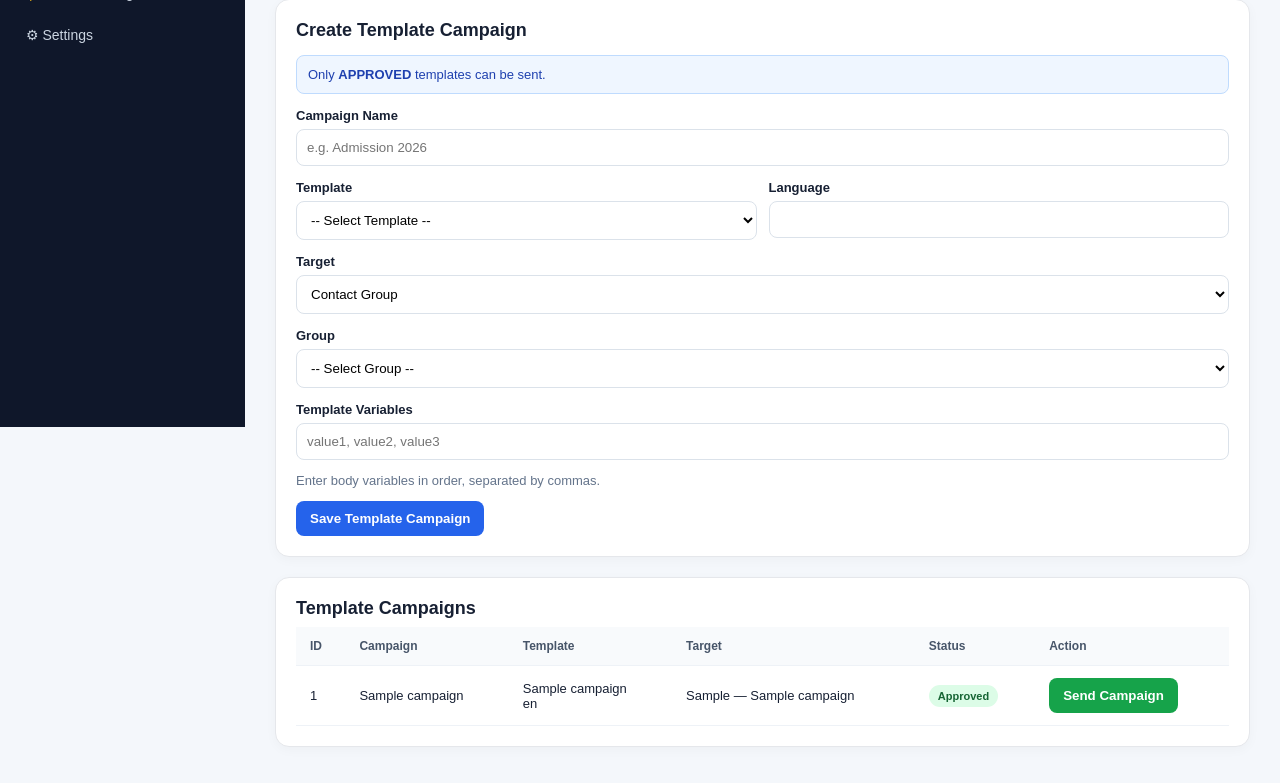
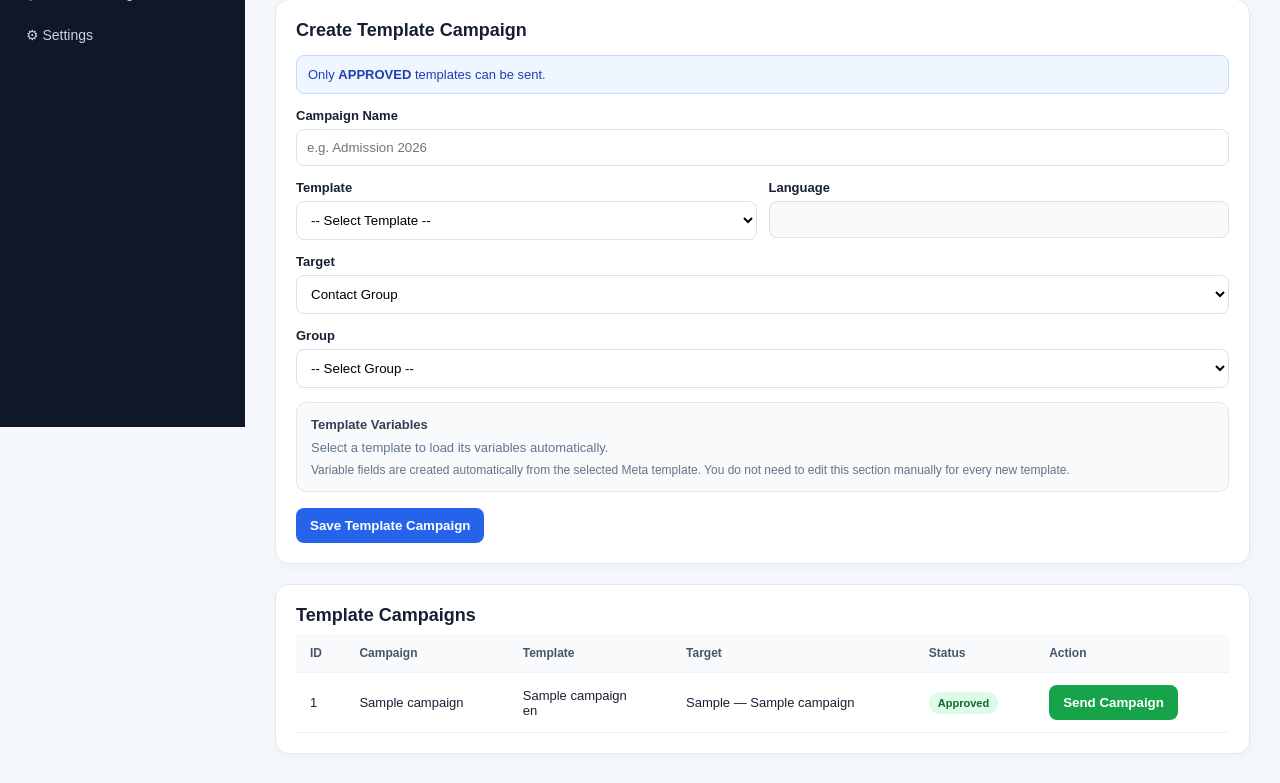
Before and after one commit to Margdarshak-india/deepaks-crm, a Flask app: template templates/template_campaigns.html in a window 1280 px wide. Shown: the part 373-1156 px from the top of the page. Before the commit the page ends 1127 px from the top, so only its background shows below. Run offline with Flask 3, Linux system fonts and the light colour scheme; the template is opened without the code that fills it: most values are stand-ins (such as "Sample title", 1, 10 or a date in 2020); some libraries are stand-ins or nearby versions.

Commit message:
Update template_campaigns.html

```diff
--- a/templates/template_campaigns.html
+++ b/templates/template_campaigns.html
@@ -5,23 +5,38 @@
 <meta name="viewport" content="width=device-width,initial-scale=1">
 <title>Template Campaign - Deepak's CRM</title>
 <style>
-*{box-sizing:border-box}body{margin:0;font-family:Arial,sans-serif;background:#f4f7fb;color:#172033}
+*{box-sizing:border-box}
+body{margin:0;font-family:Arial,sans-serif;background:#f4f7fb;color:#172033}
 .sidebar{position:fixed;inset:0 auto 0 0;width:245px;background:#0f172a;color:#fff;padding:20px 14px}
 .brand{font-weight:700;font-size:18px;padding:10px 12px 24px;border-bottom:1px solid #334155;margin-bottom:18px}
 .nav a{display:block;color:#cbd5e1;text-decoration:none;padding:11px 12px;border-radius:9px;margin:4px 0;font-size:14px}
 .nav a:hover,.nav a.active{background:#2563eb;color:#fff}
-.main{margin-left:245px;min-height:100vh}.topbar{height:68px;background:#fff;border-bottom:1px solid #e5e7eb;padding:0 30px;display:flex;align-items:center;justify-content:space-between}
-.content{padding:28px 30px;max-width:1450px;margin:auto}.heading{margin-bottom:20px}.heading h1{margin:0;font-size:28px}.heading p{color:#64748b}
-.grid{display:grid;grid-template-columns:1fr 1fr;gap:18px}.card,.table-card{background:#fff;border:1px solid #e5e7eb;border-radius:14px;padding:20px;box-shadow:0 3px 12px #00000008;margin-bottom:20px}
+.main{margin-left:245px;min-height:100vh}
+.topbar{height:68px;background:#fff;border-bottom:1px solid #e5e7eb;padding:0 30px;display:flex;align-items:center;justify-content:space-between}
+.content{padding:28px 30px;max-width:1450px;margin:auto}
+.heading{margin-bottom:20px}.heading h1{margin:0;font-size:28px}.heading p{color:#64748b}
+.grid{display:grid;grid-template-columns:1fr 1fr;gap:18px}
+.card,.table-card{background:#fff;border:1px solid #e5e7eb;border-radius:14px;padding:20px;box-shadow:0 3px 12px #00000008;margin-bottom:20px}
 h2{font-size:18px;margin:0 0 8px}.muted{color:#64748b;font-size:13px}
 label{display:block;font-size:13px;font-weight:600;margin:14px 0 6px}
 input,select{width:100%;padding:10px;border:1px solid #dbe2ea;border-radius:8px;background:#fff}
-.row{display:grid;grid-template-columns:1fr 1fr;gap:12px}.btn{display:inline-block;border:0;border-radius:8px;padding:10px 14px;font-weight:600;text-decoration:none;cursor:pointer}
+input[readonly]{background:#f8fafc;color:#475569}
+.row{display:grid;grid-template-columns:1fr 1fr;gap:12px}
+.btn{display:inline-block;border:0;border-radius:8px;padding:10px 14px;font-weight:600;text-decoration:none;cursor:pointer}
 .blue{background:#2563eb;color:#fff}.green{background:#16a34a;color:#fff}.gray{background:#475569;color:#fff}.disabled{background:#cbd5e1;color:#64748b}
-.full{width:100%;text-align:center;margin-top:12px}.alert{padding:11px;background:#eff6ff;border:1px solid #bfdbfe;border-radius:8px;color:#1e40af;font-size:13px;margin:14px 0}
+.full{width:100%;text-align:center;margin-top:12px}
+.alert{padding:11px;background:#eff6ff;border:1px solid #bfdbfe;border-radius:8px;color:#1e40af;font-size:13px;margin:14px 0}
 .flash{padding:11px;background:#ecfdf5;border:1px solid #a7f3d0;border-radius:8px;color:#065f46;margin-bottom:15px;font-size:13px}
-.table-wrap{overflow-x:auto}table{width:100%;border-collapse:collapse;min-width:720px}th,td{padding:12px 14px;border-bottom:1px solid #eef2f7;text-align:left;font-size:13px}th{background:#f8fafc;font-size:12px;color:#475569}
-.status{padding:5px 9px;border-radius:20px;font-size:11px;font-weight:700}.approved{background:#dcfce7;color:#166534}.pending{background:#fef3c7;color:#92400e}.rejected{background:#fee2e2;color:#991b1b}
+.table-wrap{overflow-x:auto}table{width:100%;border-collapse:collapse;min-width:720px}
+th,td{padding:12px 14px;border-bottom:1px solid #eef2f7;text-align:left;font-size:13px}
+th{background:#f8fafc;font-size:12px;color:#475569}
+.status{padding:5px 9px;border-radius:20px;font-size:11px;font-weight:700}
+.approved{background:#dcfce7;color:#166534}.pending{background:#fef3c7;color:#92400e}.rejected{background:#fee2e2;color:#991b1b}
+.template-preview{margin-top:12px;padding:12px;background:#f8fafc;border:1px dashed #cbd5e1;border-radius:8px;font-size:13px;white-space:pre-wrap;color:#334155}
+.variable-box{margin-top:14px;padding:14px;background:#f8fafc;border:1px solid #e2e8f0;border-radius:10px}
+.variable-title{font-size:13px;font-weight:700;color:#334155;margin-bottom:8px}
+.variable-help{font-size:12px;color:#64748b;margin-top:8px}
+.no-vars{font-size:13px;color:#166534;background:#ecfdf5;border:1px solid #bbf7d0;padding:10px;border-radius:8px}
 @media(max-width:850px){.sidebar{position:static;width:100%;min-height:auto}.main{margin-left:0}.grid,.row{grid-template-columns:1fr}.topbar{padding:0 15px}.content{padding:20px 15px}}
 </style>
 </head>
@@ -29,45 +44,226 @@ input,select{width:100%;padding:10px;border:1px solid #dbe2ea;border-radius:8px;
 <aside class="sidebar">
 <div class="brand">📱 Deepak's CRM</div>
 <nav class="nav">
-<a href="/">⌂ Dashboard</a><a href="/contacts">👥 Contacts</a><a href="/campaigns">📣 Campaigns</a>
-<a href="/template-campaigns" class="active">🧩 Template Campaign</a><a href="/messages">💬 Messages</a>
-<a href="/incoming">📥 Incoming</a><a href="/webhook/logs">⚡ Webhook Logs</a><a href="/settings">⚙ Settings</a>
+<a href="/">⌂ Dashboard</a>
+<a href="/contacts">👥 Contacts</a>
+<a href="/campaigns">📣 Campaigns</a>
+<a href="/template-campaigns" class="active">🧩 Template Campaign</a>
+<a href="/messages">💬 Messages</a>
+<a href="/incoming">📥 Incoming</a>
+<a href="/webhook/logs">⚡ Webhook Logs</a>
+<a href="/settings">⚙ Settings</a>
 </nav>
 </aside>
+
 <main class="main">
-<header class="topbar"><span>Deepak's CRM / <strong>Template Campaign</strong></span><a class="btn gray" href="/campaigns">Normal Campaign</a></header>
+<header class="topbar">
+<span>Deepak's CRM / <strong>Template Campaign</strong></span>
+<a class="btn gray" href="/campaigns">Normal Campaign</a>
+</header>
+
 <section class="content">
-<div class="heading"><h1>Template Campaign</h1><p>Create, verify and send approved WhatsApp templates.</p></div>
-{% with messages=get_flashed_messages() %}{% for message in messages %}<div class="flash">{{ message }}</div>{% endfor %}{% endwith %}
+<div class="heading">
+<h1>Template Campaign</h1>
+<p>Create, verify and send approved WhatsApp templates.</p>
+</div>
+
+{% with messages=get_flashed_messages() %}
+{% for message in messages %}<div class="flash">{{ message }}</div>{% endfor %}
+{% endwith %}
+
 <div class="grid">
-<div class="card"><h2>1. Create Template in Meta</h2><p class="muted">Create or manage the template in Meta Business Manager. After approval, return here and refresh.</p>
-<a class="btn blue full" href="{{ meta_template_url }}" target="_blank" rel="noopener">Open Meta Template Manager ↗</a></div>
-<div class="card"><h2>2. Refresh Templates</h2><p class="muted">CRM checks the templates available to your WhatsApp Business Account.</p>
-<a class="btn gray full" href="{{ url_for('template_campaigns') }}">↻ Refresh Templates</a></div>
+<div class="card">
+<h2>1. Create Template in Meta</h2>
+<p class="muted">Create or manage the template in Meta Business Manager. After approval, return here and refresh.</p>
+<a class="btn blue full" href="{{ meta_template_url }}" target="_blank" rel="noopener">Open Meta Template Manager ↗</a>
 </div>
+
+<div class="card">
+<h2>2. Refresh Templates</h2>
+<p class="muted">CRM checks the templates available to your WhatsApp Business Account.</p>
+<a class="btn gray full" href="{{ url_for('template_campaigns') }}">↻ Refresh Templates</a>
+</div>
+</div>
+
 <div class="card">
 <h2>Create Template Campaign</h2>
 <div class="alert">Only <strong>APPROVED</strong> templates can be sent.</div>
-<form method="POST" action="{{ url_for('template_campaigns') }}">
+
+<form method="POST" action="{{ url_for('template_campaigns') }}" id="templateCampaignForm">
 <input type="hidden" name="action" value="create">
-<label>Campaign Name</label><input name="name" placeholder="e.g. Admission 2026" required>
+
+<label>Campaign Name</label>
+<input name="name" placeholder="e.g. Admission 2026" required>
+
 <div class="row">
-<div><label>Template</label><select name="template_name" id="template_name" required onchange="lang()"><option value="">-- Select Template --</option>{% for t in templates %}<option value="{{ t.name }}" data-lang="{{ t.language }}">{{ t.name }} — {{ t.language }} — {{ t.status }}</option>{% endfor %}</select></div>
-<div><label>Language</label><input id="template_language" name="template_language" readonly></div>
+<div>
+<label>Template</label>
+<select name="template_name" id="template_name" required onchange="templateChanged()">
+<option value="">-- Select Template --</option>
+{% for t in templates %}
+<option
+value="{{ t.name }}"
+data-lang="{{ t.language }}"
+data-status="{{ t.status }}"
+data-body="{{ t.body_text|e }}"
+data-variable-count="{{ t.variable_count }}"
+data-variables='{{ t.variables|tojson }}'>
+{{ t.name }} — {{ t.language }} — {{ t.status }}{% if t.variable_count %} — {{ t.variable_count }} variable{% if t.variable_count != 1 %}s{% endif %}{% endif %}
+</option>
+{% endfor %}
+</select>
 </div>
-<label>Target</label><select name="target_type" id="target_type" onchange="target()"><option value="group">Contact Group</option><option value="single">Single Number</option><option value="all">All Contacts</option></select>
-<div id="group"><label>Group</label><select name="group_name"><option value="">-- Select Group --</option>{% for g in groups %}<option value="{{ g }}">{{ g }}</option>{% endfor %}</select></div>
-<div id="single" style="display:none"><label>WhatsApp Number</label><input name="manual_number" placeholder="919876543210"></div>
-<label>Template Variables</label><input name="parameters" placeholder="value1, value2, value3">
-<p class="muted">Enter body variables in order, separated by commas.</p>
-<button class="btn blue" type="submit">Save Template Campaign</button>
-</form></div>
-<div class="table-card"><h2>Template Campaigns</h2><div class="table-wrap"><table><thead><tr><th>ID</th><th>Campaign</th><th>Template</th><th>Target</th><th>Status</th><th>Action</th></tr></thead><tbody>
-{% for c in campaigns %}<tr><td>{{ c.id }}</td><td>{{ c.name }}</td><td>{{ c.template_name }}<br>{{ c.template_language }}</td><td>{{ c.target_type }}{% if c.group_name %} — {{ c.group_name }}{% endif %}</td><td><span class="status {% if c.status=='Approved' %}approved{% elif c.status=='Pending' %}pending{% elif c.status=='Rejected' %}rejected{% endif %}">{{ c.status }}</span></td><td>{% if c.status=='Approved' %}<form method="POST" action="{{ url_for('send_template_campaign',cid=c.id) }}" onsubmit="return confirm('Send this approved template campaign?')"><button class="btn green">Send Campaign</button></form>{% else %}<span class="btn disabled">Send Disabled</span>{% endif %}</td></tr>{% else %}<tr><td colspan="6">No template campaigns yet.</td></tr>{% endfor %}
-</tbody></table></div></div>
-</section></main>
+
+<div>
+<label>Language</label>
+<input id="template_language" name="template_language" readonly>
+</div>
+</div>
+
+<div id="templatePreview" class="template-preview" style="display:none"></div>
+
+<label>Target</label>
+<select name="target_type" id="target_type" onchange="targetChanged()">
+<option value="group">Contact Group</option>
+<option value="single">Single Number</option>
+<option value="all">All Contacts</option>
+</select>
+
+<div id="group">
+<label>Group</label>
+<select name="group_name">
+<option value="">-- Select Group --</option>
+{% for g in groups %}<option value="{{ g }}">{{ g }}</option>{% endfor %}
+</select>
+</div>
+
+<div id="single" style="display:none">
+<label>WhatsApp Number</label>
+<input name="manual_number" placeholder="919876543210">
+</div>
+
+<div class="variable-box">
+<div class="variable-title">Template Variables</div>
+<div id="variablesContainer">
+<div class="muted">Select a template to load its variables automatically.</div>
+</div>
+<input type="hidden" name="parameters" id="parameters">
+<div class="variable-help">Variable fields are created automatically from the selected Meta template. You do not need to edit this section manually for every new template.</div>
+</div>
+
+<button class="btn blue" type="submit" style="margin-top:16px">Save Template Campaign</button>
+</form>
+</div>
+
+<div class="table-card">
+<h2>Template Campaigns</h2>
+<div class="table-wrap">
+<table>
+<thead><tr><th>ID</th><th>Campaign</th><th>Template</th><th>Target</th><th>Status</th><th>Action</th></tr></thead>
+<tbody>
+{% for c in campaigns %}
+<tr>
+<td>{{ c.id }}</td>
+<td>{{ c.name }}</td>
+<td>{{ c.template_name }}<br>{{ c.template_language }}</td>
+<td>{{ c.target_type }}{% if c.group_name %} — {{ c.group_name }}{% endif %}</td>
+<td>
+<span class="status {% if c.status=='Approved' %}approved{% elif c.status=='Pending' %}pending{% elif c.status=='Rejected' %}rejected{% endif %}">{{ c.status }}</span>
+</td>
+<td>
+{% if c.status=='Approved' %}
+<form method="POST" action="{{ url_for('send_template_campaign',cid=c.id) }}" onsubmit="return confirm('Send this approved template campaign?')">
+<button class="btn green">Send Campaign</button>
+</form>
+{% else %}<span class="btn disabled">Send Disabled</span>{% endif %}
+</td>
+</tr>
+{% else %}
+<tr><td colspan="6">No template campaigns yet.</td></tr>
+{% endfor %}
+</tbody>
+</table>
+</div>
+</div>
+</section>
+</main>
+
 <script>
-function lang(){let o=document.querySelector('#template_name option:checked');document.getElementById('template_language').value=o?o.dataset.lang:''}
-function target(){let v=document.getElementById('target_type').value;document.getElementById('group').style.display=v==='group'?'block':'none';document.getElementById('single').style.display=v==='single'?'block':'none'}
+function templateChanged(){
+    const select = document.getElementById('template_name');
+    const option = select.options[select.selectedIndex];
+    const language = document.getElementById('template_language');
+    const preview = document.getElementById('templatePreview');
+    const container = document.getElementById('variablesContainer');
+    const parameters = document.getElementById('parameters');
+
+    container.innerHTML = '';
+    parameters.value = '';
+
+    if(!option || !option.value){
+        language.value = '';
+        preview.style.display = 'none';
+        container.innerHTML = '<div class="muted">Select a template to load its variables automatically.</div>';
+        return;
+    }
+
+    language.value = option.dataset.lang || '';
+
+    const body = option.dataset.body || '';
+    if(body){
+        preview.textContent = 'Template Body: ' + body;
+        preview.style.display = 'block';
+    }else{
+        preview.style.display = 'none';
+    }
+
+    let variables = [];
+    try {
+        variables = JSON.parse(option.dataset.variables || '[]');
+    } catch(e) {
+        variables = [];
+    }
+
+    if(!variables.length){
+        container.innerHTML = '<div class="no-vars">This template has no body variables. No values are required.</div>';
+        return;
+    }
+
+    variables.sort((a,b)=>Number(a)-Number(b));
+
+    variables.forEach(function(number){
+        const label = document.createElement('label');
+        label.textContent = 'Variable {{' + number + '}}';
+        label.style.marginTop = '10px';
+
+        const input = document.createElement('input');
+        input.type = 'text';
+        input.className = 'template-variable-input';
+        input.dataset.number = number;
+        input.placeholder = 'Enter value for {{' + number + '}}';
+        input.required = true;
+        input.addEventListener('input', updateParameters);
+
+        container.appendChild(label);
+        container.appendChild(input);
+    });
+}
+
+function updateParameters(){
+    const inputs = Array.from(document.querySelectorAll('.template-variable-input'));
+    inputs.sort((a,b)=>Number(a.dataset.number)-Number(b.dataset.number));
+    document.getElementById('parameters').value = inputs.map(x=>x.value.trim()).join('||');
+}
+
+function targetChanged(){
+    const value = document.getElementById('target_type').value;
+    document.getElementById('group').style.display = value === 'group' ? 'block' : 'none';
+    document.getElementById('single').style.display = value === 'single' ? 'block' : 'none';
+}
+
+document.getElementById('templateCampaignForm').addEventListener('submit', function(){
+    updateParameters();
+});
 </script>
-</body></html>
+</body>
+</html>
```
